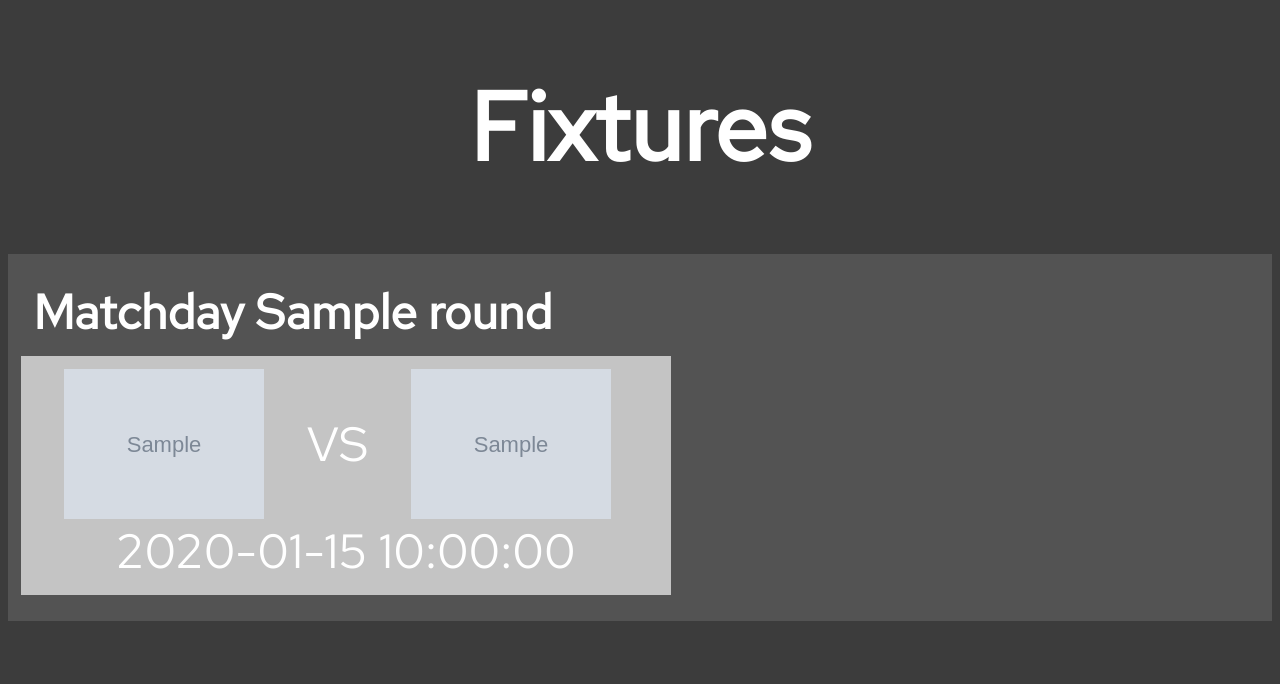
After one commit to asen-krasimirov/Ball-Bet, a Flask app: template templates/fixtures.html in a window 1280 px wide; the page is wider, and only the part inside the window is pictured. The commit adds this page. Shown: the part 300-984 px from the top of that part. Run offline with Flask 2, Linux system fonts and the light colour scheme; the template is opened without the code that fills it: most values are stand-ins (such as "Sample title", 1, 10 or a date in 2020); grey boxes marked "Sample" are stand-in pictures.

Commit message:
adding fixtures page

```diff
--- a/api_calls.py
+++ b/api_calls.py
@@ -1,36 +1,131 @@
 import json
+from datetime import datetime, timedelta
 
 import requests
+
+
+# def get_fixtures_data(date='', competition_id='244'):
+#     def correct_time():
+#         for content in data:
+#             fixture_date = list(map(int, content['date'].split('-')))
+#             fixture_time = list(map(int, content['time'].split(':')))
+#             content['date'] = datetime(
+#                 year=fixture_date[0], month=fixture_date[1], day=fixture_date[2],
+#                 hour=fixture_time[0], minute=fixture_time[1]
+#             ) + timedelta(hours=3)
+#
+#     def attach_club_logos():
+#         for content in data:
+#             content['home_logo'] = f'images/club_logos/{(content["home_name"])}.png'
+#             content['away_logo'] = f'images/club_logos/{(content["away_name"])}.png'
+#
+#     def sort_data_by_round():
+#         sorted_data = {}
+#
+#         cur_index = 0
+#         cur_round = None
+#         while True:
+#             content = data[cur_index]
+#             if content['round'] not in sorted_data:
+#                 cur_round = content['round']
+#                 sorted_data[cur_round] = []
+#
+#                 continue
+#
+#             sorted_data[cur_round].append(content)
+#             cur_index += 1
+#             if cur_index >= len(data):
+#                 break
+#
+#         return sorted_data
+#
+#     url = 'https://livescore-api.com/api-client/fixtures/matches.json'  # Get all Fixtures URL
+#
+#     querystring['competition_id'] = competition_id
+#
+#     if date:  # format -> 'today' / '2021-10-19'
+#         querystring['date'] = date
+#
+#     data = requests.request('GET', url, params=querystring).text
+#     data = json.loads(data)['data']['fixtures']
+#
+#     correct_time()
+#     attach_club_logos()
+#     return sort_data_by_round()
+
+
+def get_fixtures_data(date='', competition_id='244'):
+    def correct_time():
+        for content in all_data:
+            fixture_date = list(map(int, content['date'].split('-')))
+            fixture_time = list(map(int, content['time'].split(':')))
+            content['date'] = datetime(
+                year=fixture_date[0], month=fixture_date[1], day=fixture_date[2],
+                hour=fixture_time[0], minute=fixture_time[1]
+            ) + timedelta(hours=3)
+
+    def attach_club_logos():
+        for content in all_data:
+            content['home_logo'] = f'images/club_logos/{(content["home_name"])}.png'
+            content['away_logo'] = f'images/club_logos/{(content["away_name"])}.png'
+
+    def sort_data_by_round():
+        sorted_data = {}
+
+        cur_index = 0
+        cur_round = None
+        while True:
+            content = all_data[cur_index]
+            if content['round'] not in sorted_data:
+                cur_round = content['round']
+                sorted_data[cur_round] = []
+
+                continue
+
+            sorted_data[cur_round].append(content)
+            cur_index += 1
+            if cur_index >= len(all_data):
+                break
+
+        return sorted_data
+
+    url = 'https://livescore-api.com/api-client/fixtures/matches.json'  # Get all Fixtures URL
+    querystring['competition_id'] = competition_id
+
+    if date:  # format -> 'today' / '2021-10-19'
+        querystring['date'] = date
+
+    all_data = []
+
+    cur_page = 1
+    while True:
+        """ Get all possible pages from the API. """
+        querystring['page'] = str(cur_page)
+
+        cur_data = requests.request('GET', url, params=querystring).text
+        cur_data = json.loads(cur_data)['data']
+
+        all_data += cur_data['fixtures']
+
+        if not cur_data['next_page']:
+            break
+
+        cur_page += 1
+
+    correct_time()
+    attach_club_logos()
+    return sort_data_by_round()
 
 
 api_key = 'AqwYEHLfTdMhQMWv'
 api_secret = '70ezFej6TdHbhIQS9mQN3C2XPPeGCbbK'
 
-url = 'https://livescore-api.com/api-client/fixtures/matches.json'
-
-# url = 'https://livescore-api.com/api-client/scores'
-# url = 'http://livescore-api.com/api-client/leagues/list.json'
+# url = 'https://livescore-api.com/api-client/fixtures/matches.json'  # Get all Fixtures URL
+# url = 'https://livescore-api.com/api-client/fixtures/matches.json?date=2021-10-19'
 
 querystring = {
-
-    # 'date': 'today',
-    'key': 'AqwYEHLfTdMhQMWv',
-    'secret': '70ezFej6TdHbhIQS9mQN3C2XPPeGCbbK',
-
-    # 'competition_id': 566,
-    # 'league_id': 174,
-    'league': 174,
-    # 'country_name': 'Champions League',
+    'key': api_key,
+    'secret': api_secret,
 }
 
-# 'country_name': 'Champions League',
-# 'fixures': 'https://livescore-api.com/api-client/fixtures/matches.json?key=AqwYEHLfTdMhQMWv&amp;secret=70ezFej6TdHbhIQS9mQN3C2XPPeGCbbK&amp;league=174',
-# 'league_id': '174',
-# 'league_name': 'Group A',
-# 'scores': 'https://livescore-api.com/api-client/scores/live.json?key=AqwYEHLfTdMhQMWv&amp;secret=70ezFej6TdHbhIQS9mQN3C2XPPeGCbbK&amp;league=174'}
-
-data = requests.request('GET', url, params=querystring).text
-# data = json.loads(data)['data']['fixtures']
-data = json.loads(data)
-
-__import__('pprint').pprint(data)
+# __import__('pprint').pprint(get_fixtures_data())  # for debugging
--- a/app.py
+++ b/app.py
@@ -1,3 +1,4 @@
+from api_calls import get_fixtures_data
 from flask import Flask, render_template
 
 app = Flask(__name__)
@@ -15,7 +16,9 @@ def home_page():
 
 @app.route('/fixtures')
 def fixtures_page():
-    return 'fixtures page...'
+    data = get_fixtures_data()
+    # __import__('pprint').pprint(data)
+    return render_template('fixtures.html', rounds=data)
 
 
 @app.route('/standings')
--- /dev/null
+++ b/static/styles/fixtures_style.css
@@ -0,0 +1,86 @@
+
+.fixtures-header {
+    margin: 5% auto;
+    width: 50%;
+
+    font-size: 3rem;
+
+    text-align: center;
+}
+
+.future-matches-holder {
+    margin-bottom: 5%;
+    padding: 1% 0%;
+
+    font-size: 2rem;
+    background-color: #535353;
+}
+
+.future-matches-holder .slider {
+    user-select: none;
+
+    /* Slider Attributes */
+    display: flex;
+    overflow-x: auto;
+
+}
+
+.future-matches-title {
+    padding: 0;
+    padding-top: 1%;
+    padding-bottom: 1%;
+    padding-left: 2%;
+    margin: 0;
+
+    font-size: 3rem;
+}
+
+.future-match {
+    display: inline-block;
+    margin-left: 1%;
+    margin-right: 1%;
+    margin-bottom: 1%;
+
+    padding: 1%;
+
+    width: 30%;
+    min-width: 650px;
+    max-height: 30%;
+
+
+    font-size: 3rem;
+
+    background-color: #C4C4C4;
+
+    /* Slider Attributes */
+    flex-shrink: 0;
+    height: 100%;
+}
+
+.future-match * {
+    display: inline-block;
+    vertical-align: middle;
+    margin: auto;
+}
+
+.future-match img {
+    margin: auto 5%;
+    max-width: 200px;
+    max-height: 200px;
+}
+
+.match-date-text {
+    display: block;
+    padding: 0;
+    margin: 0;
+    text-align: center;
+}
+
+.match-date-text span {
+    color: #888888;
+    margin: auto 5px;
+}
+
+.matches-holder {
+    padding: 1%;
+}
--- /dev/null
+++ b/static/styles/scrollbar_style.css
@@ -0,0 +1,26 @@
+::-webkit-scrollbar-track {
+    box-shadow: inset 0 0 5px grey;
+    border-radius: 10px;
+    background-color: #3C3C3C;
+}
+::-webkit-scrollbar {
+    width: 0px;
+}
+
+/* Track */
+::-webkit-scrollbar-track {
+    box-shadow: inset 0 0 5px #888888;
+    border-radius: 10px;
+}
+
+/* Handle */
+::-webkit-scrollbar-thumb {
+    background: #808080;
+    border-radius: 10px;
+}
+
+/* Handle on hover */
+::-webkit-scrollbar-thumb:hover {
+    background: #5c5c5c;
+    cursor: pointer;
+}
--- a/templates/common/base.html
+++ b/templates/common/base.html
@@ -10,14 +10,10 @@
     <!-- style imports -->
     <link rel="stylesheet" type="text/css" href="{{ url_for('static', filename='styles/main_style.css') }}">
     <link rel="stylesheet" type="text/css" href="{{ url_for('static', filename='styles/buttons_style.css') }}">
+    <link rel="stylesheet" type="text/css" href="{{ url_for('static', filename='styles/scrollbar_style.css') }}">
 
     {% block additional_styles %}
     {% endblock %}
-
-    {#    <link rel="stylesheet" href="./styles/main_style.css">#}
-    {#    <link rel="stylesheet" href="./styles/home_style.css">#}
-    {#    <link rel="stylesheet" href="./styles/buttons_style.css">#}
-
 
     <!-- font imports -->
     <link rel="preconnect" href="https://fonts.googleapis.com">
@@ -34,7 +30,7 @@
     <nav>
         <ul class="links-list">
             <li>
-                <a class="nav-button type2" href="#">Home</a>
+                <a class="nav-button type2" href="{{ url_for('home_page') }}">Home</a>
             </li>
 
             <li>
--- /dev/null
+++ b/templates/fixtures.html
@@ -0,0 +1,28 @@
+{% extends 'common/base.html' %}
+
+{% block additional_styles %}
+    <link rel="stylesheet" type="text/css" href="{{ url_for('static', filename='styles/fixtures_style.css') }}">
+{% endblock %}
+
+{% block main_content %}
+    <header class="fixtures-header">
+        <h1>Fixtures</h1>
+    </header>
+
+    {% for round in rounds %}
+        <section class="future-matches-holder">
+            <h3 class="future-matches-title">Matchday {{ round }}</h3>
+
+            <div class="slider">
+                {% for content in rounds[round] %}
+                    <article class="future-match">
+                        <img src="{{ url_for('static', filename=content['home_logo'])}}" alt="home-team-logo">
+                        <span class="vs-text">VS</span>
+                        <img src="{{ url_for('static', filename=content['away_logo'])}}" alt="away-team-logo">
+                        <p class="match-date-text">{{ content['date'] }}</p>
+                    </article>
+                {% endfor %}
+            </div>
+        </section>
+    {% endfor %}
+{% endblock %}
--- a/templates/home.html
+++ b/templates/home.html
@@ -1,7 +1,7 @@
 {% extends 'common/base.html' %}
 
 {% block additional_styles %}
-<link rel="stylesheet" type="text/css" href="{{ url_for('static', filename='styles/home_style.css') }}">
+    <link rel="stylesheet" type="text/css" href="{{ url_for('static', filename='styles/home_style.css') }}">
 {% endblock %}
 
 {% block main_content %}
```
